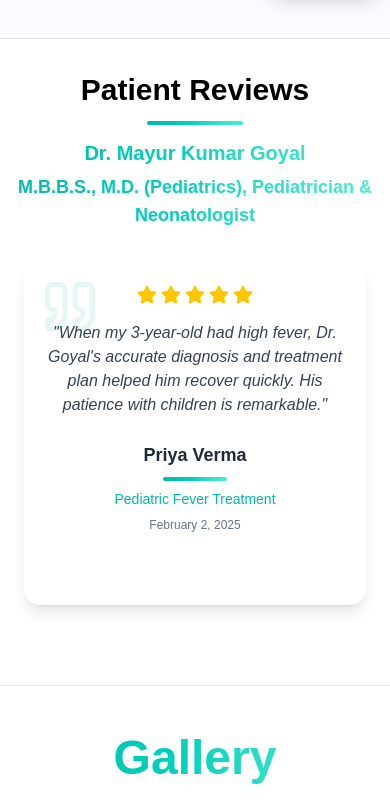
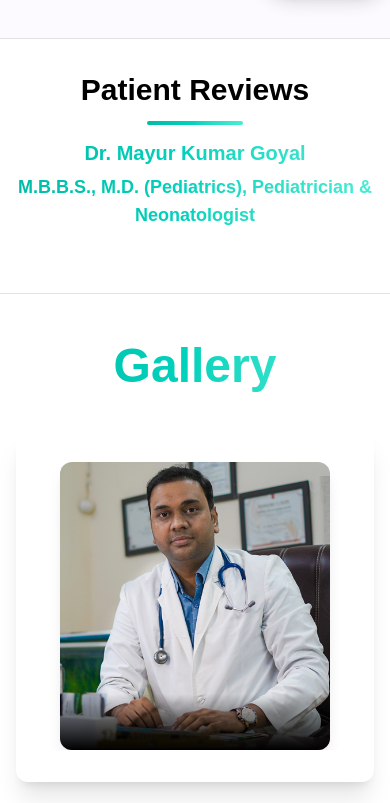
Before and after one commit to jeet-code27/drmaurgoyal, a Next.js app: page / in a window 390 px wide. Shown: the part 4793-5596 px from the top of the page. Built offline with nearby package versions, Linux system fonts and the light colour scheme; grey boxes are pictures that could not be loaded.

Commit message:
new content

```diff
--- a/src/components/DoctorProfileSection.jsx
+++ b/src/components/DoctorProfileSection.jsx
@@ -77,7 +77,7 @@
                     About Mayur Child Care Center
                     </h3>
                     <p>
-                    Mayur Child Care Center was established in 2018. The hospital offers Immunization, Regular Check-ups, 24 hours admission facilities, day care, pharmacy and laboratory investigations Neonatal Care, Counselling and OPD Consultation for its patients. The hospital also offers online Personal appointment booking facility, Video, Audio and Chat consultations. Mayur Children Hospital offers 24 hours pediatric health care facilities.
+                    Mayur Child Care Center was established in 2018. The Care Center offers Immunization, Regular Check-ups, 24 hours admission facilities, day care, pharmacy and laboratory investigations Neonatal Care, Counselling and OPD Consultation for its patients. Mayur Child Care Center also offers online Personal appointment booking facility. Mayur Child Care Center offers 24 hours pediatric health care facilities.
                     </p>
                 </div>
 
--- /dev/null
+++ b/src/components/ElfsightWidget.jsx
@@ -0,0 +1,20 @@
+"use client"; // If using Next.js App Router (for Next.js 13+)
+
+import { useEffect } from "react";
+
+const ElfsightWidget = () => {
+  useEffect(() => {
+    const script = document.createElement("script");
+    script.src = "https://static.elfsight.com/platform/platform.js"; // Replace with your actual Elfsight script URL
+    script.async = true;
+    document.body.appendChild(script);
+
+    return () => {
+      document.body.removeChild(script);
+    };
+  }, []);
+
+  return <div className="elfsight-app-731163eb-89a9-4f01-87ee-c1a4d6ffdcb2" data-elfsight-app-lazy></div> // Replace with the appropriate div if needed
+};
+
+export default ElfsightWidget;
--- a/src/components/PatientReviews.jsx
+++ b/src/components/PatientReviews.jsx
@@ -3,6 +3,7 @@ import React from 'react';
 import Carousel from 'react-multi-carousel';
 import 'react-multi-carousel/lib/styles.css';
 import { Star, Quote, ChevronRight, ChevronLeft } from 'lucide-react';
+import ElfsightWidget from './ElfsightWidget';
 
 const PatientReviews = () => {
   const responsive = {
@@ -114,56 +115,10 @@ const PatientReviews = () => {
           Dr. Mayur Kumar Goyal
           <span className="block text-lg md:text-xl lg:text-2xl mt-1">M.B.B.S., M.D. (Pediatrics), Pediatrician & Neonatologist</span>
         </h3>
+
+      <ElfsightWidget/>
       </div>
 
-      <div className="relative z-20">
-        <Carousel
-          responsive={responsive}
-          infinite={true}
-          autoPlay={true}
-          autoPlaySpeed={5000}
-          customDot={<CustomDot />}
-          customRightArrow={<CustomRightArrow />}
-          customLeftArrow={<CustomLeftArrow />}
-          removeArrowOnDeviceType={["mobile"]}
-          deviceType="desktop"
-          itemClass="px-2 md:px-4"
-          containerClass="z-20"
-          className="pb-12"
-        >
-          {reviews.map((review) => (
-            <div
-              key={review.id}
-              className="bg-white rounded-2xl shadow-lg hover:shadow-2xl p-6 md:p-8 h-full transition-all duration-500 transform hover:-translate-y-1"
-            >
-              <div className="relative">
-                <div className="absolute -top-2 -left-2 opacity-10">
-                  <Quote size={60} className="text-teal-500" />
-                </div>
-
-                <div className="flex flex-col items-center text-center">
-                  <div className="flex gap-1 mb-4">
-                    {[...Array(review.rating)].map((_, i) => (
-                      <Star key={i} className="w-5 h-5 md:w-6 md:h-6 fill-yellow-400 text-yellow-400" />
-                    ))}
-                  </div>
-
-                  <p className="text-base md:text-lg text-gray-700 italic mb-6 relative z-10">
-                    "{review.comment}"
-                  </p>
-
-                  <div className="space-y-2">
-                    <p className="font-semibold text-gray-800 text-lg md:text-xl">{review.name}</p>
-                    <div className="h-1 w-16 md:w-20 mx-auto bg-gradient-to-r from-teal-500 to-teal-300 rounded-full mb-2"></div>
-                    <p className="text-teal-500 font-medium text-sm md:text-base">{review.procedure}</p>
-                    <p className="text-gray-500 text-xs md:text-sm">{review.date}</p>
-                  </div>
-                </div>
-              </div>
-            </div>
-          ))}
-        </Carousel>
-      </div>
     </div>
   );
 };
--- a/src/components/layout/Footer.js
+++ b/src/components/layout/Footer.js
@@ -20,11 +20,11 @@ const Footer = () => {
             <div className="mb-5">
               <Link href="/" className="inline-block">
                 <Image
-                  src="/images/logo.png"
+                  src="/images/mayurchildcare.png"
                   alt="Mayur Child Care Center Logo"
                   width={160}
                   height={60}
-                  className="h-16 w-auto"
+                  className="h-30 w-auto"
                 />
               </Link>
             </div>
```
Also changed, not shown: public/images/google-reviews.png (added), 1 other file (tests, documents, lock files or other folders).
